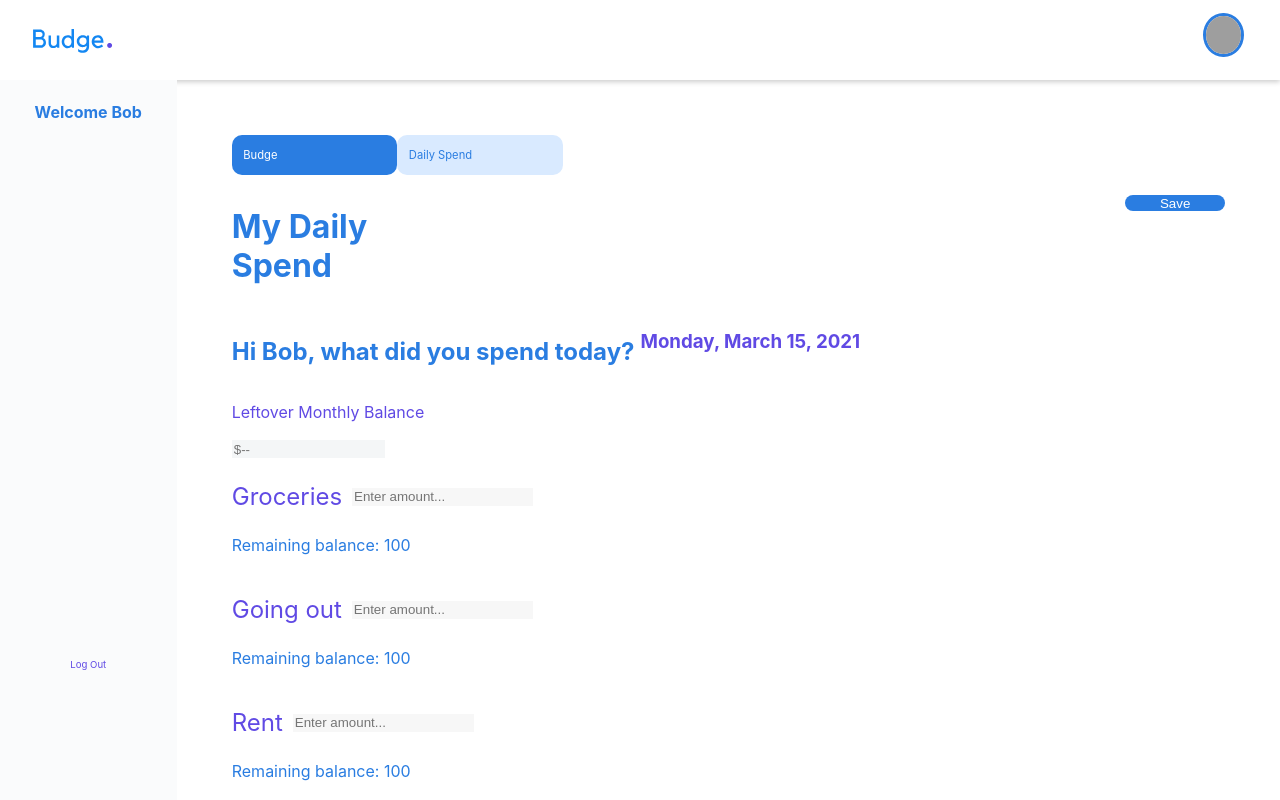
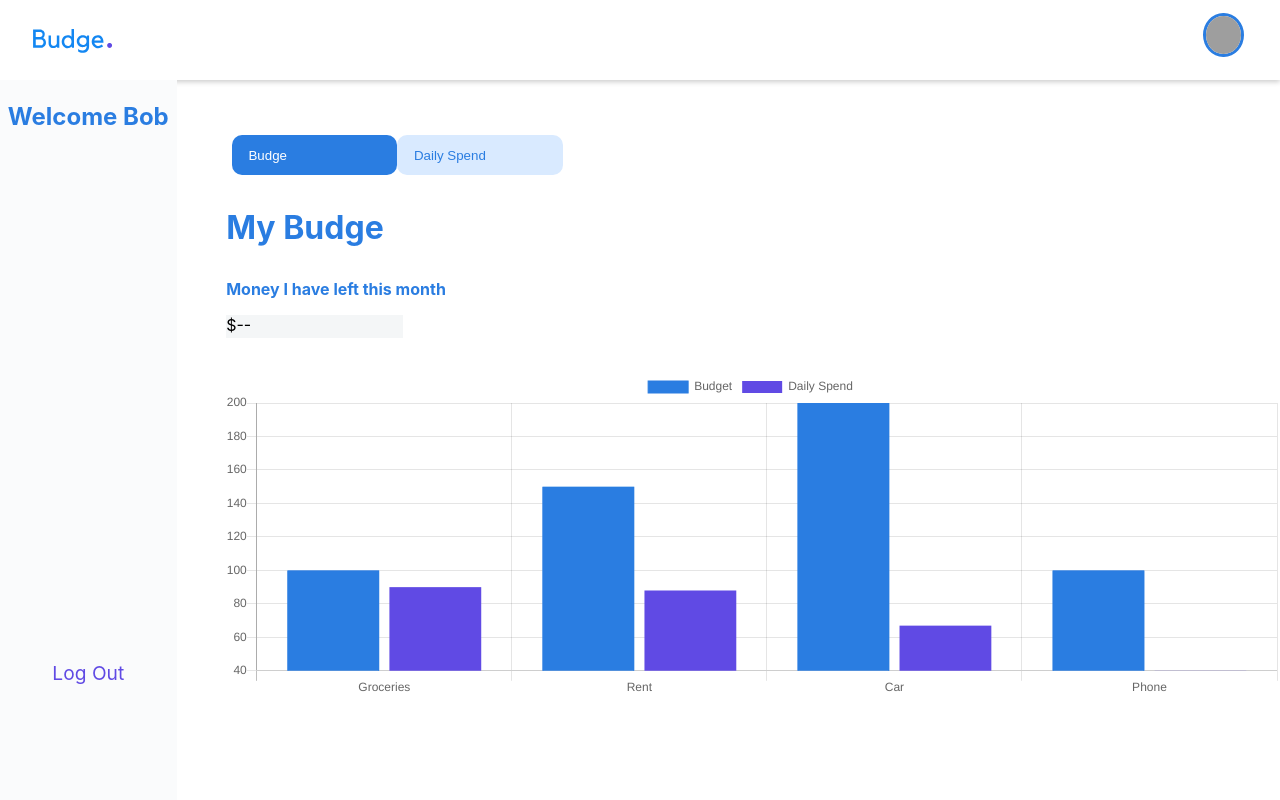
Before and after one commit to budge-app-dev/frontend, a React (Create React App) app in the folder budge/: page /dashboard in a window 1280 px wide. Shown: the top 800 px of the page. Built offline with nearby package versions, Linux system fonts and the light colour scheme; grey boxes are pictures that could not be loaded.

Commit message:
created dailySpend section

```diff
--- a/budge/src/Components/dashboard/budgeSection.jsx
+++ b/budge/src/Components/dashboard/budgeSection.jsx
@@ -1,6 +1,7 @@
 import React from 'react';
 import { Container } from './styles/budgeSection';
 import { Bar } from 'react-chartjs-2';
+// import { useHistory } from 'react-router-dom';
 
 let newDate = new Date();
 let date = newDate.getDate();
@@ -99,7 +100,16 @@ const dummyCategories = [
   },
 ];
 
-function budgeSection() {
+function BudgeSection() {
+  // let history = useHistory();
+
+  // function handleBudge() {
+  //   history.push('/dashboard');
+  // }
+
+  // function handleDailySpend() {
+  //   history.push('/daily-spend');
+  // }
   return (
     <Container>
       <section class='leftSideSection'>
@@ -110,28 +120,22 @@ function budgeSection() {
               Log Out
             </a>
           </div>
-          {/* closes div.logout */}
         </div>
-        {/* closes div.leftSideDiv */}
 
         <div class='mainTopDiv'>
           <div class='separatorDiv'>
-            <div class='separator1'>
+            <button class='separator1'>
               <p class='separatorText'>Budge</p>
+            </button>
+            <button class='separator2'>
+              <p class='separatorText'>Daily Spend</p>
+            </button>
           </div>
-            {/* closes div.separator1 */}
-            <div class='separator2'>
-              <p class='separatorText'>Daily Spend</p>
-            </div>{' '}
-            {/* closes div.separator2 */}
-          </div>{' '}
-          {/* closes div.separatorDiv */}
-          <section class='dailySpendSection'>
+          {/* <section class='dailySpendSection'>
             <div class='dailySpendTopDiv'>
               <h1 class='dailySpend'>My Daily Spend</h1>
               <button class='saveDailySpend'>Save Changes</button>
             </div>
-            {/* closes div.dailySpendTopDiv */}
 
             <div class='welcomeSpend'>
               <h2 class='whatDidYouSpend'>Hi Bob, what did you spend today?</h2>
@@ -139,11 +143,11 @@ function budgeSection() {
                 {dateChanger(day)}, {monthChanger(month)} {date}, {year}
               </h3>
             </div>
-            {/* closes div.welcomeSpend */}
 
             <p class='leftoverBalance'>Leftover Monthly Balance</p>
             <input class='leftoverBalanceInput' placeholder='$--' />
 
+            <section class='catSec'>
               {dummyCategories.map((category) => (
                 <div key={category.category_id} class='categoriesMainDiv'>
                   <div class='categoriesDiv'>
@@ -156,16 +160,18 @@ function budgeSection() {
                   </p>
                 </div>
               ))}
-          </section>
-          {/* <section class='mainSection'>
+            </section> */}
+          {/* </section> */}
+          <section class='mainSection'>
             <div class='mainSectionDiv'>
               <h1 class='myBudge'>My Budge</h1>
               <h2 class='leftMoney'>Money I have left this month</h2>
-              <input placeholder='$--'></input>
+              <div class='moneyLeftDiv'>
+                <p class='moneyLeftP'>$--</p>
               </div>
-            {/* closes div.mainSectionDiv */}
-          {/* Bar graph */}
-          {/* <div class='barGraph'>
+            </div>
+
+            <div class='barGraph'>
               <Bar
                 data={{
                   labels: ['Groceries', 'Rent', 'Car', 'Phone'],
@@ -197,13 +203,11 @@ function budgeSection() {
                 }}
               />
             </div>
-            {/* closes div.barGraph */}
-          {/* </section> */}
-          {/* closes section.mainSection*/}
+          </section>
         </div>
       </section>
     </Container>
   );
 }
 
-export default budgeSection;
+export default BudgeSection;
--- a/budge/src/Components/dashboard/styles/budgeSection.js
+++ b/budge/src/Components/dashboard/styles/budgeSection.js
@@ -9,7 +9,7 @@ export const Container = styled.div`
 
   h2.welcomeMessage {
     color: #2a7de1;
-    font-size: 1rem;
+    font-size: 1.5rem;
     margin-top: 0.5%;
     padding-top: 12%;
   }
@@ -18,7 +18,7 @@ export const Container = styled.div`
     display: flex;
   }
 
-  div.separator1 {
+  button.separator1 {
     display: flex;
     align-items: center;
     background-color: #2a7de1;
@@ -26,9 +26,10 @@ export const Container = styled.div`
     width: 60%;
     border-radius: 10px;
     color: #ffffff;
+    border: none;
   }
 
-  div.separator2 {
+  button.separator2 {
     display: flex;
     align-items: center;
     background-color: #d9eaff;
@@ -36,6 +37,7 @@ export const Container = styled.div`
     width: 60%;
     border-radius: 10px;
     color: #2a7de1;
+    border: none;
   }
 
   div.separatorDiv {
@@ -62,13 +64,13 @@ export const Container = styled.div`
   }
 
   h1.myBudge {
-    font-size: 1.2rem;
+    font-size: 2rem;
     color: #2a7de1;
     margin-top: 0%;
   }
 
   h2.leftMoney {
-    font-size: 0.6rem;
+    font-size: 1rem;
     color: #2a7de1;
   }
 
@@ -84,7 +86,7 @@ export const Container = styled.div`
 
   a.logout {
     text-decoration: none;
-    font-size: 0.6rem;
+    font-size: 1.2rem;
     color: #604ae4;
   }
   div.logoutDiv {
@@ -126,7 +128,8 @@ export const Container = styled.div`
   }
 
   h3.date {
-    margin-top: 1.3%;
+    display: flex;
+    align-items: center;
     margin-left: 0.6%;
     color: #604ae4;
   }
@@ -141,29 +144,51 @@ export const Container = styled.div`
     height: 2vh;
     width: 15%;
   }
+
+  div.moneyLeftDiv {
+    height: 2.8vh;
+    width: 40%;
+    background-color: #f4f6f7;
+  }
+
   p.categories {
     color: #604ae4;
     font-size: 1.5rem;
+    width: 80%;
+    text-align: left;
   }
 
   p.remainingBalance {
     color: #2a7de1;
     margin-top: 0%;
+    height: 2vh;
   }
 
   div.categoriesDiv {
     display: flex;
-    align-items: center;
+    justify-content: center;
+    flex-direction: column;
+    width: 100%;
   }
 
   input.amountInput {
-    height: 2vh;
-    margin-left: 1%;
+    height: 2.5vh;
     background-color: #f7f7f7;
     border: none;
+    width: 60%;
   }
 
   div.categoriesMainDiv {
-    /* margin-top: 5%; */
+    display: flex;
+    flex-wrap: wrap;
+    flex-direction: row;
+    width: 20%;
+  }
+  section.catSec {
+    display: flex;
+    flex-direction: row;
+    height: 50vh;
+    width: 100%;
+    flex-wrap: wrap;
   }
 `;
```
Lines whose indentation alone changed are shown as unchanged.
